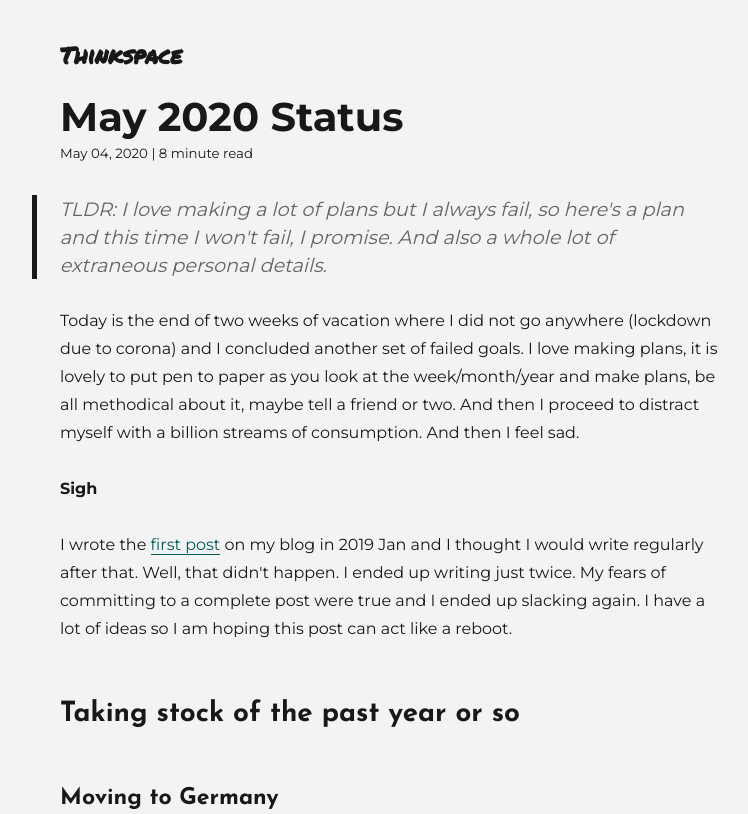
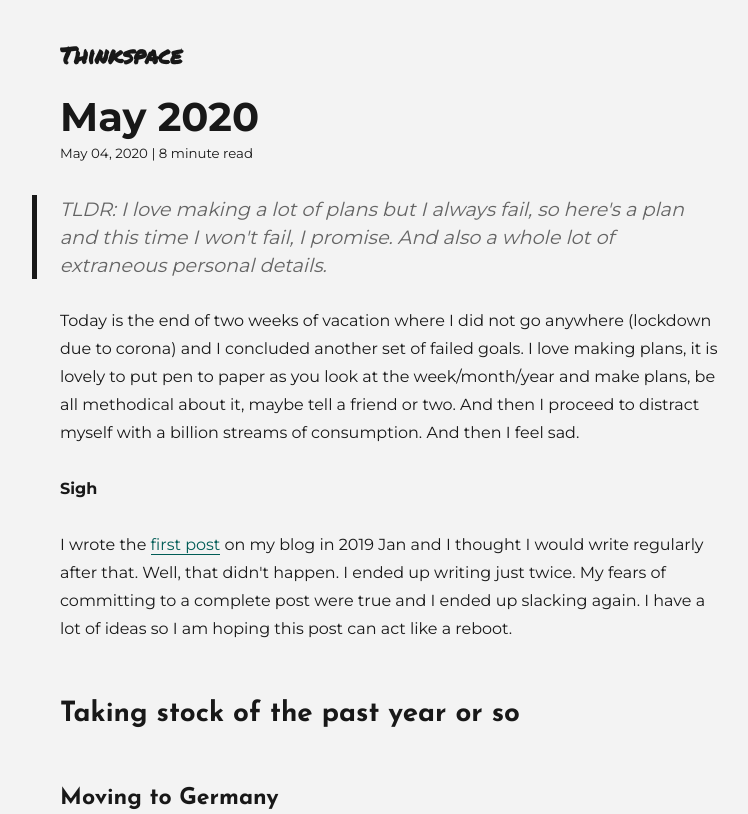
Before and after one commit to alivenotions/just-some-blog, a Gatsby site: page /may-2020/ in a window 1280 px wide. Shown: the top 814 px of the page, without its empty margins (251-999 px from the left). Built offline with nearby package versions, Linux system fonts and the light colour scheme; Gatsby itself is replaced by a stand-in of ours; some packages are replaced by stand-ins of ours.

Commit message:
drop Status from title

```diff
--- a/content/blog/may-2020/index.md
+++ b/content/blog/may-2020/index.md
@@ -1,5 +1,5 @@
 ---
-title: May 2020 Status
+title: May 2020
 date: '2020-05-04'
 description: 'Loosely related paragraphs with an unsatisfying ending'
 songUrl: 'https://www.youtube.com/watch?v=C7VlC0QjdHU'
```
